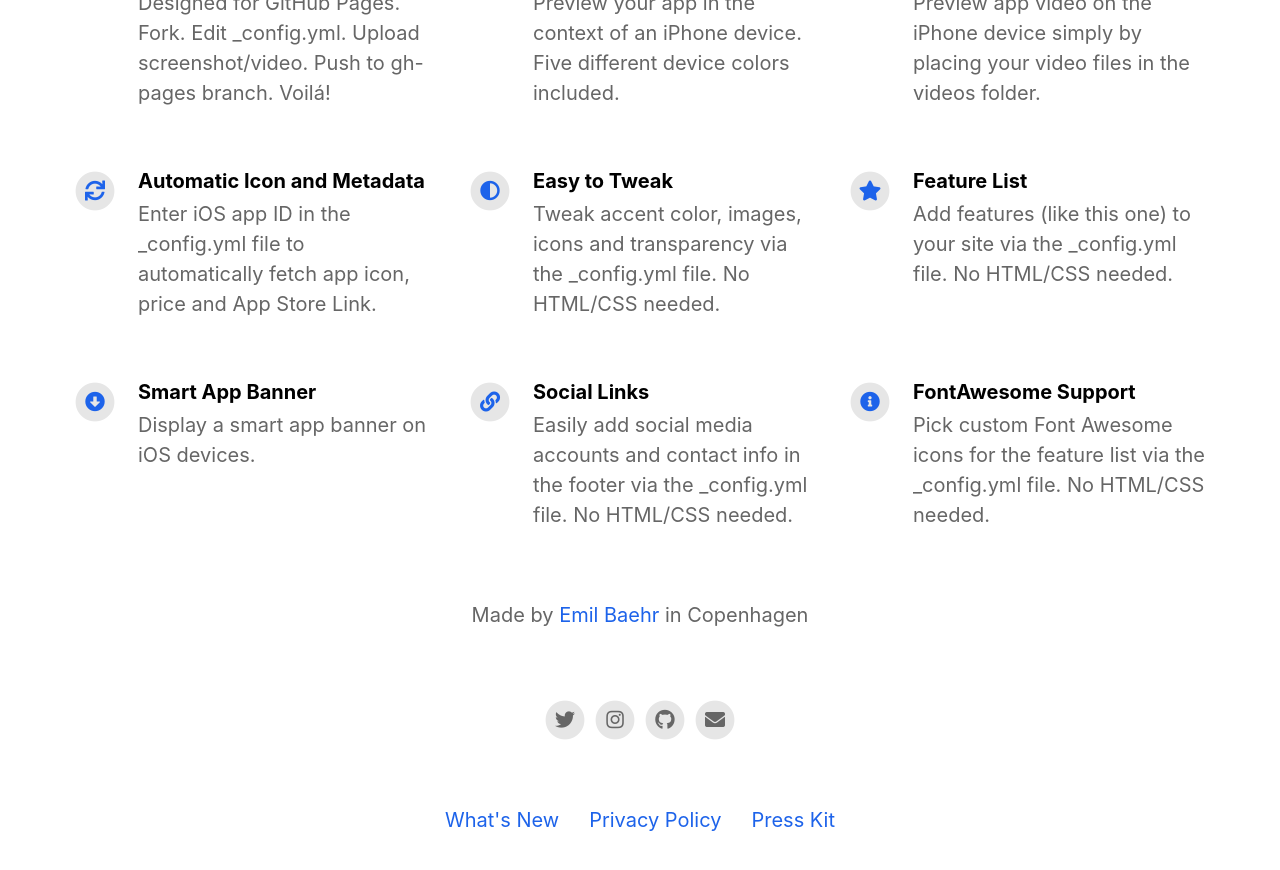
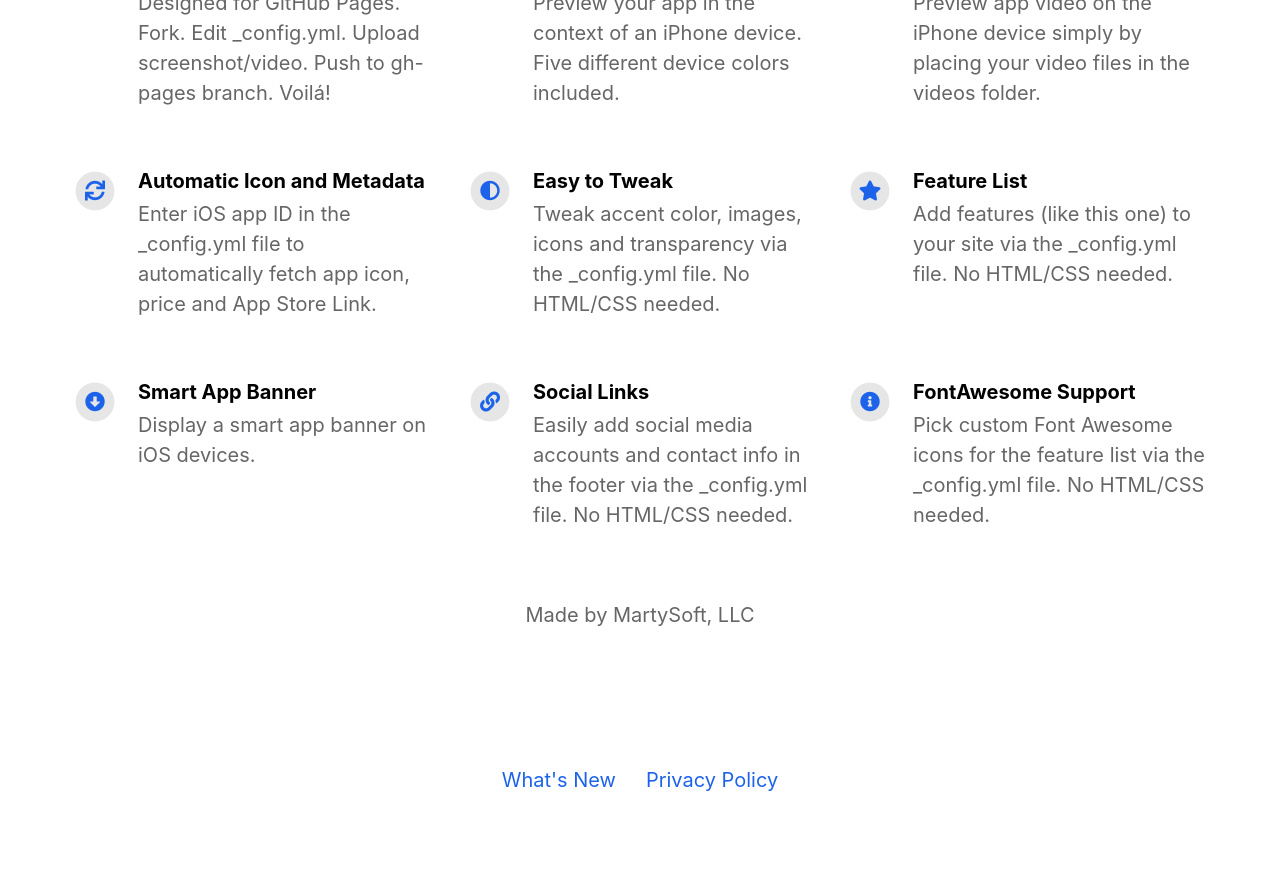
Before and after one commit to marcvanh/reviiv.me, a Jekyll site: the page built from index.html, in a window 1280 px wide and 900 px high, scrolled down 1124 px. Shown: the top 870 px of the window. Built offline with Jekyll 4.4.1, drawn with Linux system fonts in a browser that asks for light colours; nearby versions of some CDN libraries.

Commit message:
misc updates

```diff
--- a/_config.yml
+++ b/_config.yml
@@ -2,12 +2,12 @@
 page_title                                :                                           # Automatically populates with app name if not set and if iOS app ID is set. Otherwise enter manually.
 
 # App Info
-ios_app_id                                : 1234793120                                # Required. Enter iOS app ID to automatically populate name, price and icons (e.g. 718043190).
+ios_app_id                                : 1557588292                                # Required. Enter iOS app ID to automatically populate name, price and icons (e.g. 718043190).
 ios_app_country                           : us                                        # Required outside USA. Enter 2 letter country code as in https://en.wikipedia.org/wiki/ISO_3166-1_alpha-2
 
 appstore_link                             :                                           # Automatically populates if not set and if iOS app ID is set. Otherwise enter manually.
-playstore_link                            :                                           # Enter Google Play Store URL.
-presskit_download_link                    : https://emilbaehr.com                                          # Enter a link to downloadable file or (e.g. public Dropbox link to a .zip file).
+playstore_link                            : https://play.google.com/store/apps/details?id=com.martysoft.breather  # Enter Google Play Store URL.
+presskit_download_link                    :                                           # Enter a link to downloadable file or (e.g. public Dropbox link to a .zip file).
                                                                                       # Or upload your press kit file to assets and set path accordingly (e.g. "assets/your_press_kit.zip").
 
 app_icon                                  : # assets/appicon.png                      # Automatically populates if not set and if iOS app ID is set.  Otherwise enter path to icon file manually.
@@ -20,14 +20,14 @@ enable_smart_app_banner                   : true
 
 
 # Information About Yourself
-your_name                                 : Emil Baehr
-your_link                                 : https://emilbaehr.com
-your_city                                 : Copenhagen
-email_address                             : emil.baehr@gmail.com
+your_name                                 : MartySoft, LLC
+your_link                                 :
+your_city                                 :
+email_address                             :
 facebook_username                         :
-instagram_username                        : ebaehr
-twitter_username                          : ebaehr
-github_username                           : emilbaehr
+instagram_username                        :
+twitter_username                          :
+github_username                           :
 youtube_username                          :
 
 
```
Also changed, not shown: README.md.
